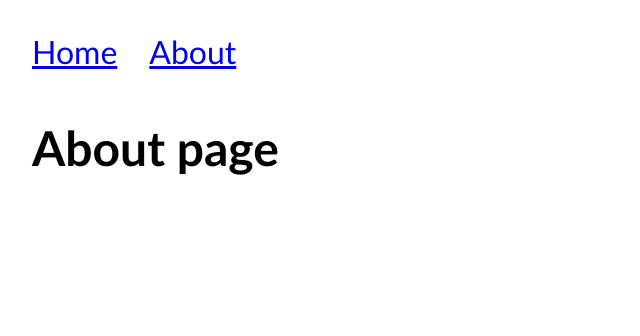
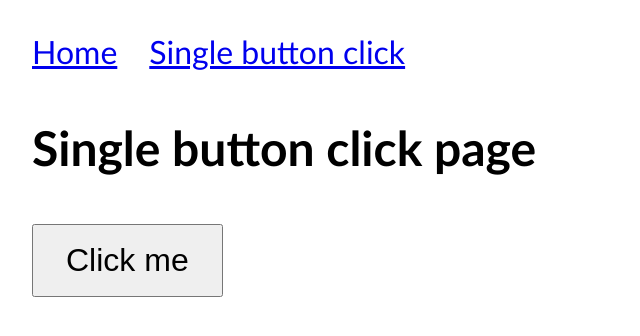
Before and after one commit to AgneIlg/48-grupe-events, a website: page single-button-click/index.html in a window 1280 px wide. Shown: the whole page, without its empty margins (0-640 px from the left). Drawn offline with Linux system fonts and the light colour scheme.

Commit message:
single button click

```diff
--- /dev/null
+++ b/css/pages/single-button-click.css
@@ -0,0 +1,4 @@
+.btn {
+    padding: 0.5em 1em;
+    font-size: 2rem;
+}
--- a/about/index.html
+++ b/single-button-click/index.html
@@ -13,19 +13,23 @@
     <meta name="viewport" content="width=device-width, initial-scale=1.0">
     <title>Dom events</title>
     <link rel="stylesheet" href="../css/base.css">
+    <link rel="stylesheet" href="../css/pages/single-button-click.css">
 </head>
 <body>
     <header>
         <nav class="main-nav">
             <a href="../">Home</a>
-            <a href="./">About</a>
+            <a href="./">Single button click</a>
 
         </nav>
     </header>
 
     <main>
-        <h1 class="main-title">About page</h1>
-    </main>
+        <h1 class="main-title">Single button click page</h1>
 
+        <div class="content">
+            <button class="btn">Click me</button>
+            </div>
+        </main>
 </body>
 </html>
```
Also changed, not shown: index.html (+6 -1 lines), js/single-button-click.js (added, +14 -0 lines).
